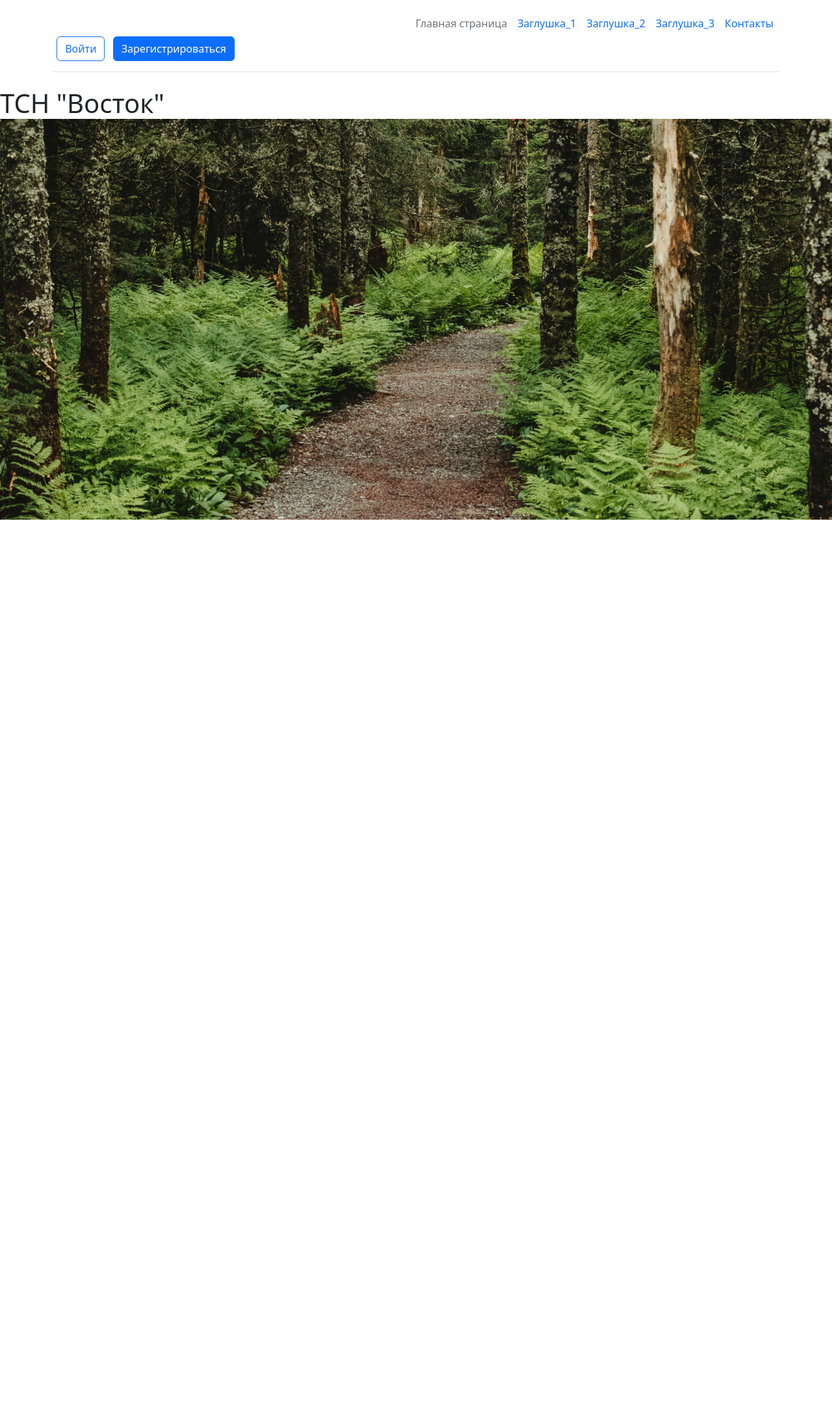
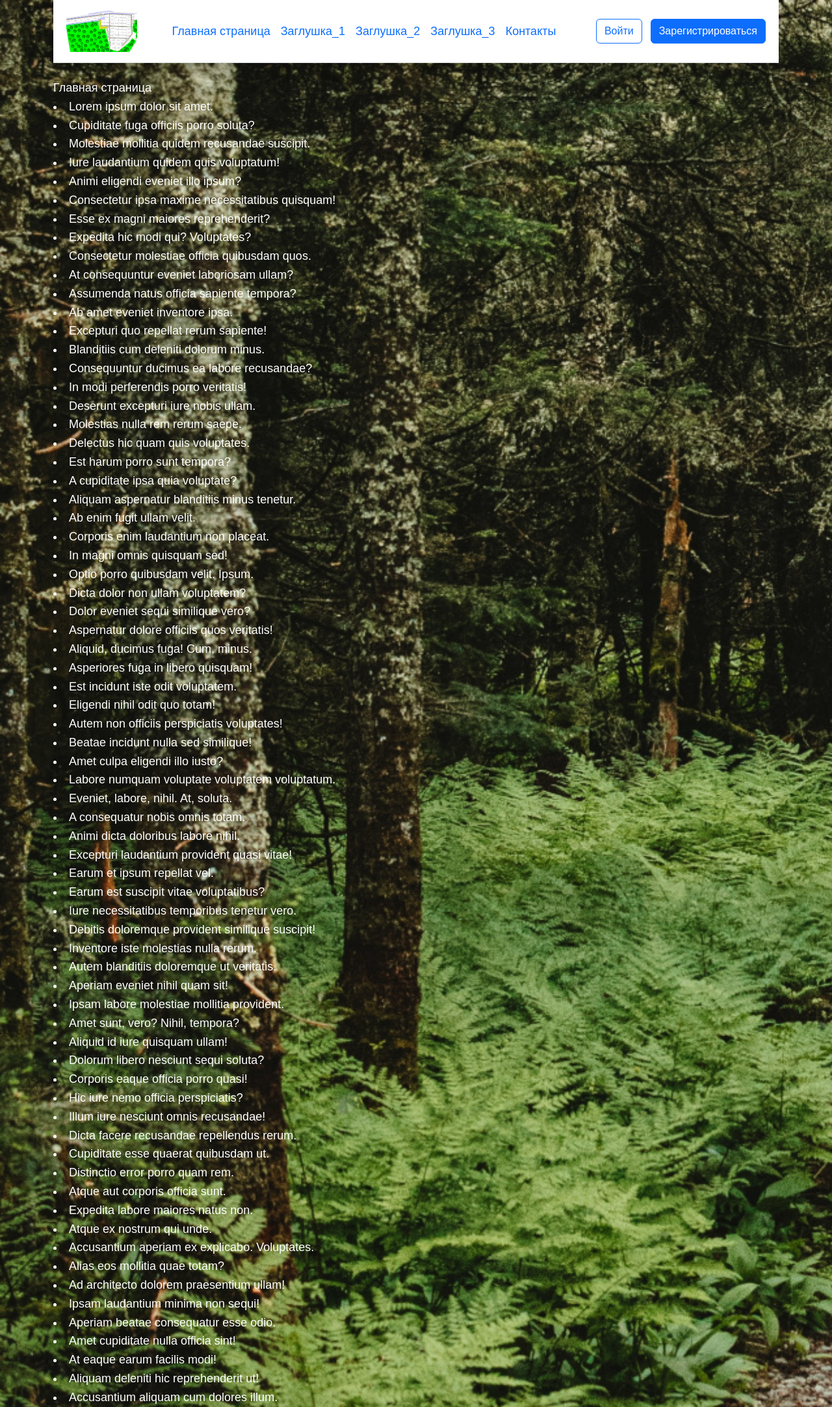
Before and after one commit to Largasson/SNT_project, a Flask app: page / in a window 1280 px wide. Shown: the whole page at 65% size. Before the commit the page ends 800 px from the top, so only its background shows below. Run offline with Flask 3, Linux system fonts and the light colour scheme.

Commit message:
Вторая версия главной страницы

```diff
--- a/app.py
+++ b/app.py
@@ -5,7 +5,7 @@ app = Flask(__name__)
 
 @app.route('/')
 @app.route('/index')
-def main_page():
+def index():
     return render_template('index.html')
 
 
--- a/static/style.css
+++ b/static/style.css
@@ -1,3 +1,30 @@
+/* header*/
+header {
+    position: sticky;
+    top: 0;
+    padding: 20px;
+    z-index: 1000;
+
+
+    -webkit-box-shadow: 0 5px 25 px rgba(0, 0, 0, 0.15);
+            box-shadow: 0 5px 25px rgba(0, 0, 0, 0.15);
+    background: #fff
+}
+
+.head_img
+{
+    height: 64px;
+    width: 109px;
+}
+/*
+<style>
+  body {
+    background-image: url('static/img/background.jpg');
+    background-repeat: no-repeat;
+    background-size: cover;
+  }
+</style>
+/*
 html {
   background-image: url(img/background.jpg);
   background-repeat: no-repeat;
--- a/templates/base.html
+++ b/templates/base.html
@@ -2,25 +2,23 @@
 <html lang="en">
 <head>
     <meta charset="UTF-8">
-    <meta name="viewport" content="width=device-width, initial-scale=1.0">
+    <meta name="viewport" content="width=device-width, initial-scale=1.0, maximum-scale=1.0, minimum-scale=1.0">
+    <meta http-equiv="X-UA-Compatible" content="id=edge">
+    <link href="https://cdn.jsdelivr.net/npm/bootstrap@5.3.2/dist/css/bootstrap.min.css" rel="stylesheet" integrity="sha384-T3c6CoIi6uLrA9TneNEoa7RxnatzjcDSCmG1MXxSR1GAsXEV/Dwwykc2MPK8M2HN" crossorigin="anonymous">
+    <link rel="stylesheet" href="{{ url_for('static', filename='style.css') }}">
     <title>{% block title %}{% endblock %}</title>
-    <link rel="stylesheet" href="{{ url_for('static', filename='style.css') }}">
-    <link href="https://cdn.jsdelivr.net/npm/bootstrap@5.3.2/dist/css/bootstrap.min.css" rel="stylesheet" integrity="sha384-T3c6CoIi6uLrA9TneNEoa7RxnatzjcDSCmG1MXxSR1GAsXEV/Dwwykc2MPK8M2HN" crossorigin="anonymous">
-<!--    <link rel="stylesheet" href="{{ url_for('static', filename='style.css') }}">-->
-
 
 </head>
 <body>
     <div class="container">
          <header class="d-flex flex-wrap align-items-center justify-content-center justify-content-md-between py-3 mb-4 border-bottom">
-      <div class="col-md-3 mb-2 mb-md-0">
              <a href="/" class="d-inline-flex link-body-emphasis text-decoration-none">
-          <svg class="bi" width="40" height="32" role="img" aria-label="Bootstrap"><use xlink:href="#bootstrap"></use></svg>
+                 <img class="head_img" src="{{ url_for('static', filename='img/low.png') }}" alt='pic'>
              </a>
-      </div>
+
 
           <ul class="nav col-12 col-md-auto mb-2 justify-content-center mb-md-0">
-        <li><a href="#" class="nav-link px-2 link-secondary">Главная страница</a></li>
+            <li><a href="{{ url_for('index') }}" class="nav-link px-2">Главная страница</a></li>
             <li><a href="#" class="nav-link px-2">Заглушка_1</a></li>
             <li><a href="#" class="nav-link px-2">Заглушка_2</a></li>
             <li><a href="#" class="nav-link px-2">Заглушка_3</a></li>
@@ -33,9 +31,20 @@
               </div>
             </header>
 
+    {% block body %}{% endblock %}
+        <style>
+  body {
+    background-image: url('static/img/background.jpg');
+    background-repeat: no-repeat;
+    background-size: cover;
+    font-family: 'Arial', sans-serif; /* Установка шрифта */
+  font-size: 18px; /* Размер шрифта */
+  line-height: 1.6; /* Межстрочный интервал */
+  color: #fff; /* Цвет текста */
+  }
+</style>
     </div>
 
+</body>
 
-</body>
-<h1>{% block body %}{% endblock %}</h1>
 </html>
--- a/templates/index.html
+++ b/templates/index.html
@@ -5,24 +5,75 @@
 {% endblock %}
 
 {% block body %}
-ТСН "Восток"
+Главная страница
+<li>Lorem ipsum dolor sit amet.</li>
+<li>Cupiditate fuga officiis porro soluta?</li>
+<li>Molestiae mollitia quidem recusandae suscipit.</li>
+<li>Iure laudantium quidem quis voluptatum!</li>
+<li>Animi eligendi eveniet illo ipsum?</li>
+<li>Consectetur ipsa maxime necessitatibus quisquam!</li>
+<li>Esse ex magni maiores reprehenderit?</li>
+<li>Expedita hic modi qui? Voluptates?</li>
+<li>Consectetur molestiae officia quibusdam quos.</li>
+<li>At consequuntur eveniet laboriosam ullam?</li>
+<li>Assumenda natus officia sapiente tempora?</li>
+<li>Ab amet eveniet inventore ipsa.</li>
+<li>Excepturi quo repellat rerum sapiente!</li>
+<li>Blanditiis cum deleniti dolorum minus.</li>
+<li>Consequuntur ducimus ea labore recusandae?</li>
+<li>In modi perferendis porro veritatis!</li>
+<li>Deserunt excepturi iure nobis ullam.</li>
+<li>Molestias nulla rem rerum saepe.</li>
+<li>Delectus hic quam quis voluptates.</li>
+<li>Est harum porro sunt tempora?</li>
+<li>A cupiditate ipsa quia voluptate?</li>
+<li>Aliquam aspernatur blanditiis minus tenetur.</li>
+<li>Ab enim fugit ullam velit.</li>
+<li>Corporis enim laudantium non placeat.</li>
+<li>In magni omnis quisquam sed!</li>
+<li>Optio porro quibusdam velit. Ipsum.</li>
+<li>Dicta dolor non ullam voluptatem?</li>
+<li>Dolor eveniet sequi similique vero?</li>
+<li>Aspernatur dolore officiis quos veritatis!</li>
+<li>Aliquid, ducimus fuga! Cum, minus.</li>
+<li>Asperiores fuga in libero quisquam!</li>
+<li>Est incidunt iste odit voluptatem.</li>
+<li>Eligendi nihil odit quo totam!</li>
+<li>Autem non officiis perspiciatis voluptates!</li>
+<li>Beatae incidunt nulla sed similique!</li>
+<li>Amet culpa eligendi illo iusto?</li>
+<li>Labore numquam voluptate voluptatem voluptatum.</li>
+<li>Eveniet, labore, nihil. At, soluta.</li>
+<li>A consequatur nobis omnis totam.</li>
+<li>Animi dicta doloribus labore nihil.</li>
+<li>Excepturi laudantium provident quasi vitae!</li>
+<li>Earum et ipsum repellat vel.</li>
+<li>Earum est suscipit vitae voluptatibus?</li>
+<li>Iure necessitatibus temporibus tenetur vero.</li>
+<li>Debitis doloremque provident similique suscipit!</li>
+<li>Inventore iste molestias nulla rerum.</li>
+<li>Autem blanditiis doloremque ut veritatis.</li>
+<li>Aperiam eveniet nihil quam sit!</li>
+<li>Ipsam labore molestiae mollitia provident.</li>
+<li>Amet sunt, vero? Nihil, tempora?</li>
+<li>Aliquid id iure quisquam ullam!</li>
+<li>Dolorum libero nesciunt sequi soluta?</li>
+<li>Corporis eaque officia porro quasi!</li>
+<li>Hic iure nemo officia perspiciatis?</li>
+<li>Illum iure nesciunt omnis recusandae!</li>
+<li>Dicta facere recusandae repellendus rerum.</li>
+<li>Cupiditate esse quaerat quibusdam ut.</li>
+<li>Distinctio error porro quam rem.</li>
+<li>Atque aut corporis officia sunt.</li>
+<li>Expedita labore maiores natus non.</li>
+<li>Atque ex nostrum qui unde.</li>
+<li>Accusantium aperiam ex explicabo. Voluptates.</li>
+<li>Alias eos mollitia quae totam?</li>
+<li>Ad architecto dolorem praesentium ullam!</li>
+<li>Ipsam laudantium minima non sequi!</li>
+<li>Aperiam beatae consequatur esse odio.</li>
+<li>Amet cupiditate nulla officia sint!</li>
+<li>At eaque earum facilis modi!</li>
+<li>Aliquam deleniti hic reprehenderit ut!</li>
+<li>Accusantium aliquam cum dolores illum.</li>
 {% endblock %}
-
-
-
-<!--<!DOCTYPE html>-->
-<!--<html lang="en">-->
-<!--<head>-->
-<!--    <meta charset="UTF-8">-->
-<!--    <meta name="viewport" content="width=device-width, initial-scale=1.0">-->
-<!--    <title>Your Flask App</title>-->
-<!--    <link rel="stylesheet" href="/static/style.css">-->
-
-<!--</head>-->
-<!--<body>-->
-<!--    <div class="content">-->
-<!--        <h1>Сайт СНТ Восток</h1>-->
-<!--        &lt;!&ndash; Ваш контент здесь &ndash;&gt;-->
-<!--    </div>-->
-<!--</body>-->
-<!--</html>-->
```
Also changed, not shown: static/img/low.png (added). Lines whose indentation alone changed are shown as unchanged.
